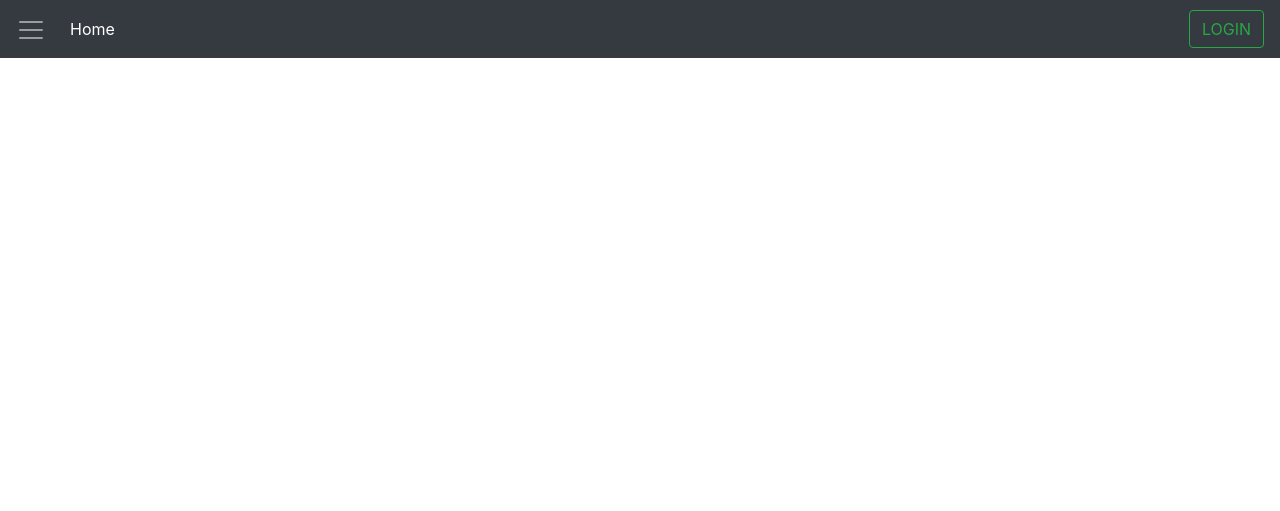
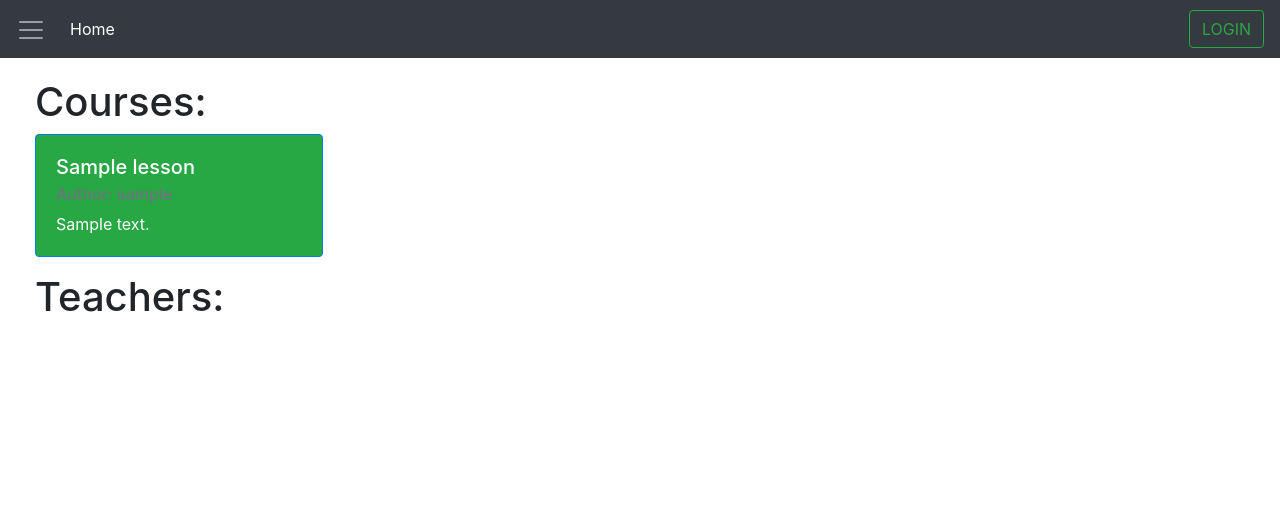
Before and after one commit to slawekpl81/zeszycik, a Django app: page /accounts/profile/ in a window 1280 px wide. Shown: the top 511 px of the page. Run offline with Django 3.2, Linux system fonts and the light colour scheme; tables that the repository leaves empty hold one stand-in row (values such as "Sample post"); some libraries are stand-ins or nearby versions.

Commit message:
update dashboard

```diff
--- a/school/models.py
+++ b/school/models.py
@@ -8,7 +8,7 @@ from functools import reduce
 
 
 class SchoolUser(models.Model):
-    user = models.OneToOneField(User, on_delete=models.CASCADE, null=True, blank=True)
+    user = models.OneToOneField(User, on_delete=models.CASCADE, null=True, blank=True, related_name='users')
     grades = models.CharField(max_length=150, default='')
 
     def add_grade(self, grade):
--- a/school/templates/dashboard.html
+++ b/school/templates/dashboard.html
@@ -6,5 +6,29 @@
 
 
  {% block content %}
+     <h1>Courses:</h1>
+     {% for lesson in lessons %}
+        <div class="card border border-primary text-white bg-success mb-3" style="width: 18rem;">
+              <div class="card-body">
+                <h5 class="card-title">{{ lesson.name }}</h5>
+                <h6 class="card-subtitle mb-2 text-muted">Author: {{ lesson.teacher }}</h6>
+                <p class="card-text">{{ lesson.description }}</p>
+{#                <a href="#" class="card-link">Card link</a>#}
+{#                <a href="#" class="card-link">Another link</a>#}
+              </div>
+        </div>
+     {% endfor %}
+     <h1>Teachers:</h1>
+     {% for teacher in teachers %}
+         <div class="card border border-primary text-white bg-primary mb-3" style="width: 18rem;">
+              <div class="card-body">
+                <h5 class="card-title">{{ teacher.first_name }} {{ teacher.last_name }}</h5>
+{#                <h6 class="card-subtitle mb-2 text-muted">Author: {{ lesson.teacher }}</h6>#}
+{#                <p class="card-text">{{ lesson.description }}</p>#}
+{#                <a href="#" class="card-link">Card link</a>#}
+{#                <a href="#" class="card-link">Another link</a>#}
+              </div>
+        </div>
+     {% endfor %}
 
 {% endblock %}
--- a/school/views.py
+++ b/school/views.py
@@ -29,7 +29,9 @@ def index(request):
 
 
 def dashboard(request):
-    return render(request, 'dashboard.html', {})
+    lessons = Lesson.objects.all()
+    teachers = User.objects.filter(groups__name='teachers')
+    return render(request, 'dashboard.html', {'lessons': lessons, 'teachers': teachers})
 
 
 class Administrator(LoginRequiredMixin, ListView):
```
